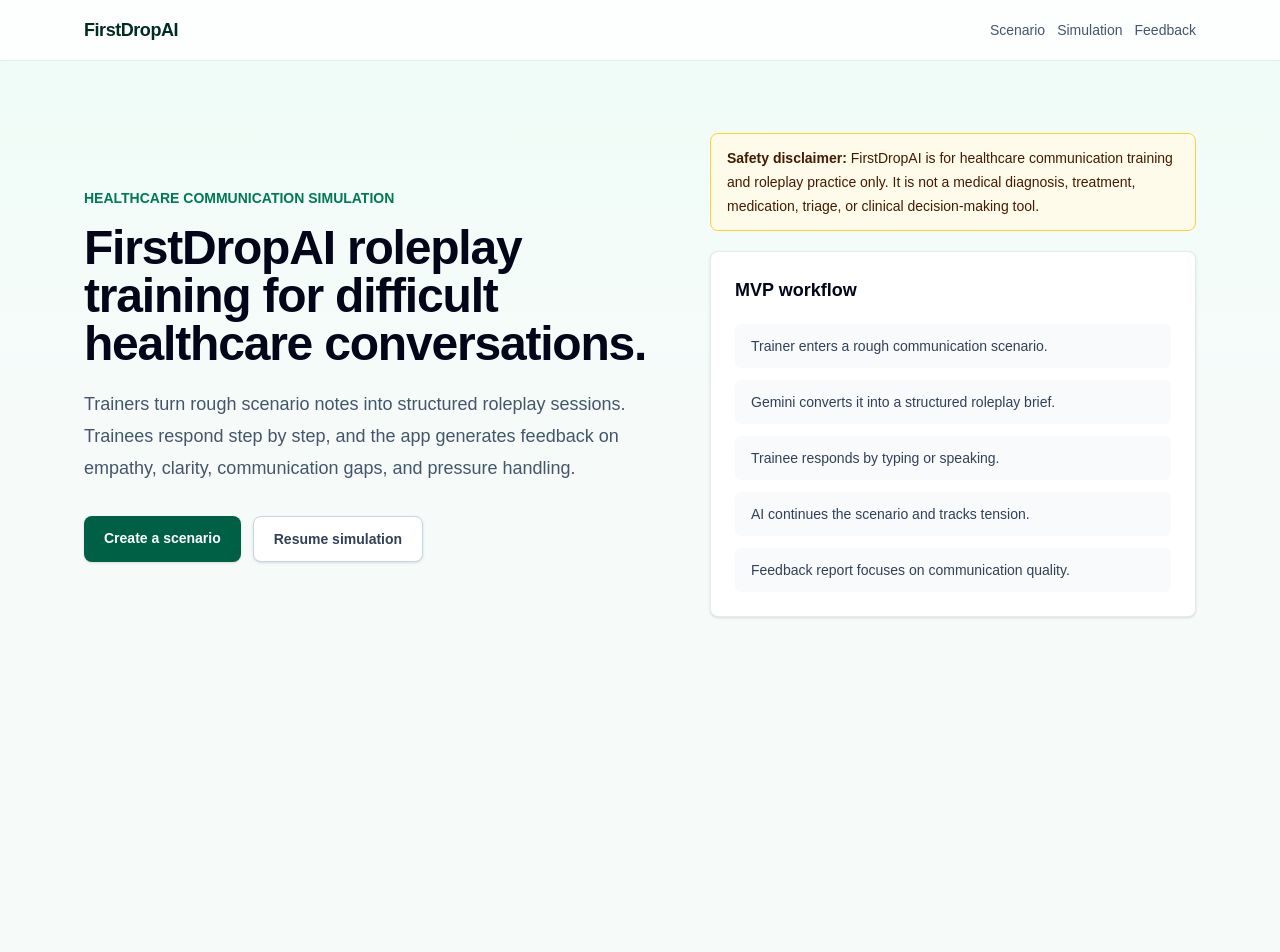
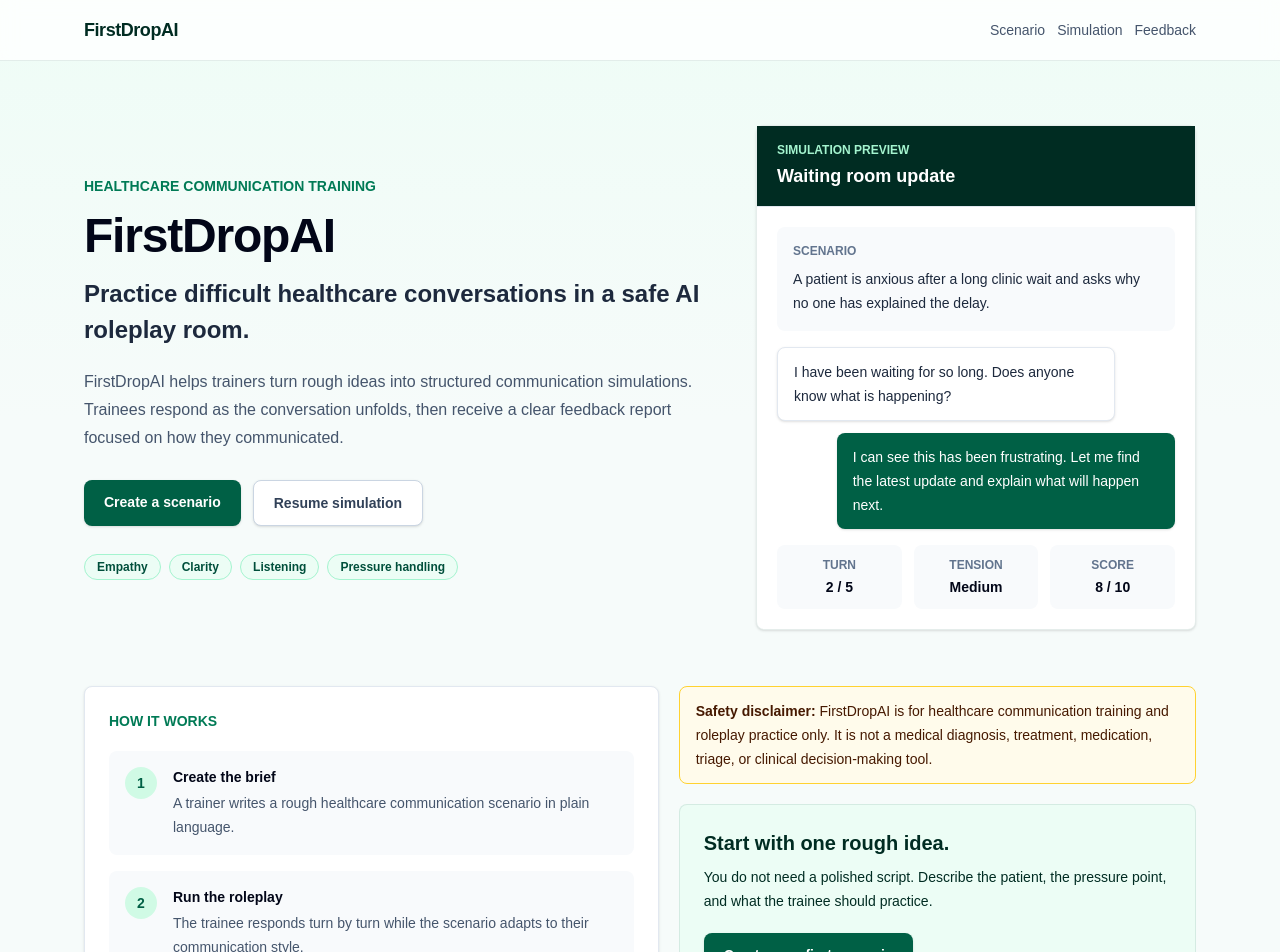
Before and after one commit to firstdropai0-code/HealthCareSim, a Next.js app: page / in a window 1280 px wide. Shown: the top 952 px of the page. Before the commit the page ends 800 px from the top, so only its background shows below. Built offline with nearby package versions, Linux system fonts and the light colour scheme.

Commit message:
Improve home page onboarding

```diff
--- a/src/app/page.tsx
+++ b/src/app/page.tsx
@@ -1,24 +1,44 @@
 import Link from "next/link";
+import { SafetyNotice } from "@/components/common/SafetyNotice";
 import { AppShell } from "@/components/layout/AppShell";
-import { SafetyNotice } from "@/components/common/SafetyNotice";
+
+const workflowSteps = [
+  {
+    title: "Create the brief",
+    body: "A trainer writes a rough healthcare communication scenario in plain language.",
+  },
+  {
+    title: "Run the roleplay",
+    body: "The trainee responds turn by turn while the scenario adapts to their communication style.",
+  },
+  {
+    title: "Review feedback",
+    body: "The report highlights empathy, clarity, pressure handling, and practical next steps.",
+  },
+];
+
+const focusAreas = ["Empathy", "Clarity", "Listening", "Pressure handling"];
 
 export default function Home() {
   return (
     <AppShell>
-      <section className="grid gap-8 py-10 lg:grid-cols-[1.1fr_0.9fr] lg:items-center">
+      <section className="grid gap-8 py-8 lg:grid-cols-[1fr_440px] lg:items-center">
         <div>
           <p className="text-sm font-semibold uppercase text-emerald-700">
-            Healthcare communication simulation
+            Healthcare communication training
           </p>
           <h1 className="mt-4 max-w-3xl text-5xl font-semibold tracking-tight text-slate-950">
-            FirstDropAI roleplay training for difficult healthcare conversations.
+            FirstDropAI
           </h1>
-          <p className="mt-5 max-w-2xl text-lg leading-8 text-slate-600">
-            Trainers turn rough scenario notes into structured roleplay sessions.
-            Trainees respond step by step, and the app generates feedback on empathy,
-            clarity, communication gaps, and pressure handling.
+          <p className="mt-4 max-w-3xl text-2xl font-semibold leading-9 text-slate-800">
+            Practice difficult healthcare conversations in a safe AI roleplay room.
           </p>
-          <div className="mt-8 flex flex-wrap gap-3">
+          <p className="mt-5 max-w-2xl text-base leading-7 text-slate-600">
+            FirstDropAI helps trainers turn rough ideas into structured communication
+            simulations. Trainees respond as the conversation unfolds, then receive a
+            clear feedback report focused on how they communicated.
+          </p>
+          <div className="mt-7 flex flex-wrap gap-3">
             <Link
               href="/scenario"
               className="rounded-lg bg-emerald-800 px-5 py-3 text-sm font-semibold text-white shadow-sm transition hover:bg-emerald-900"
@@ -32,27 +52,95 @@ export default function Home() {
               Resume simulation
             </Link>
           </div>
+          <div className="mt-7 flex flex-wrap gap-2">
+            {focusAreas.map((area) => (
+              <span
+                key={area}
+                className="rounded-full border border-emerald-200 bg-emerald-50 px-3 py-1 text-xs font-semibold text-emerald-900"
+              >
+                {area}
+              </span>
+            ))}
+          </div>
         </div>
-        <div className="space-y-5">
-          <SafetyNotice />
-          <div className="rounded-lg border border-emerald-900/10 bg-white p-6 shadow-sm">
-            <h2 className="text-lg font-semibold text-slate-950">MVP workflow</h2>
-            <div className="mt-5 grid gap-3 text-sm text-slate-700">
+
+        <div className="rounded-lg border border-emerald-900/10 bg-white shadow-sm">
+          <div className="border-b border-slate-200 bg-emerald-950 px-5 py-4 text-white">
+            <p className="text-xs font-semibold uppercase text-emerald-200">
+              Simulation preview
+            </p>
+            <h2 className="mt-1 text-lg font-semibold">Waiting room update</h2>
+          </div>
+          <div className="space-y-4 p-5">
+            <div className="rounded-lg bg-slate-50 p-4">
+              <p className="text-xs font-semibold uppercase text-slate-500">Scenario</p>
+              <p className="mt-2 text-sm leading-6 text-slate-800">
+                A patient is anxious after a long clinic wait and asks why no one has
+                explained the delay.
+              </p>
+            </div>
+            <div className="space-y-3">
+              <div className="max-w-[85%] rounded-lg border border-slate-200 bg-white px-4 py-3 text-sm leading-6 text-slate-800 shadow-sm">
+                I have been waiting for so long. Does anyone know what is happening?
+              </div>
+              <div className="ml-auto max-w-[85%] rounded-lg bg-emerald-800 px-4 py-3 text-sm leading-6 text-white shadow-sm">
+                I can see this has been frustrating. Let me find the latest update and
+                explain what will happen next.
+              </div>
+            </div>
+            <div className="grid grid-cols-3 gap-3">
               {[
-                "Trainer enters a rough communication scenario.",
-                "Gemini converts it into a structured roleplay brief.",
-                "Trainee responds by typing or speaking.",
-                "AI continues the scenario and tracks tension.",
-                "Feedback report focuses on communication quality.",
-              ].map((item) => (
-                <div key={item} className="rounded-md bg-slate-50 px-4 py-3">
-                  {item}
+                ["Turn", "2 / 5"],
+                ["Tension", "Medium"],
+                ["Score", "8 / 10"],
+              ].map(([label, value]) => (
+                <div key={label} className="rounded-lg bg-slate-50 p-3 text-center">
+                  <p className="text-xs font-semibold uppercase text-slate-500">{label}</p>
+                  <p className="mt-1 text-sm font-semibold text-slate-950">{value}</p>
                 </div>
               ))}
             </div>
           </div>
         </div>
       </section>
+
+      <section className="grid gap-5 py-6 lg:grid-cols-[1fr_0.9fr]">
+        <div className="rounded-lg border border-slate-200 bg-white p-6 shadow-sm">
+          <p className="text-sm font-semibold uppercase text-emerald-700">How it works</p>
+          <div className="mt-5 grid gap-4 md:grid-cols-3 lg:grid-cols-1">
+            {workflowSteps.map((step, index) => (
+              <div key={step.title} className="flex gap-4 rounded-lg bg-slate-50 p-4">
+                <span className="flex h-8 w-8 shrink-0 items-center justify-center rounded-full bg-emerald-100 text-sm font-semibold text-emerald-800">
+                  {index + 1}
+                </span>
+                <div>
+                  <h3 className="text-sm font-semibold text-slate-950">{step.title}</h3>
+                  <p className="mt-1 text-sm leading-6 text-slate-600">{step.body}</p>
+                </div>
+              </div>
+            ))}
+          </div>
+        </div>
+
+        <div className="space-y-5">
+          <SafetyNotice />
+          <div className="rounded-lg border border-emerald-900/10 bg-emerald-50 p-6">
+            <h2 className="text-xl font-semibold text-emerald-950">
+              Start with one rough idea.
+            </h2>
+            <p className="mt-2 text-sm leading-6 text-emerald-950">
+              You do not need a polished script. Describe the patient, the pressure point,
+              and what the trainee should practice.
+            </p>
+            <Link
+              href="/scenario"
+              className="mt-5 inline-flex rounded-lg bg-emerald-800 px-5 py-3 text-sm font-semibold text-white shadow-sm transition hover:bg-emerald-900"
+            >
+              Create your first scenario
+            </Link>
+          </div>
+        </div>
+      </section>
     </AppShell>
   );
 }
```
